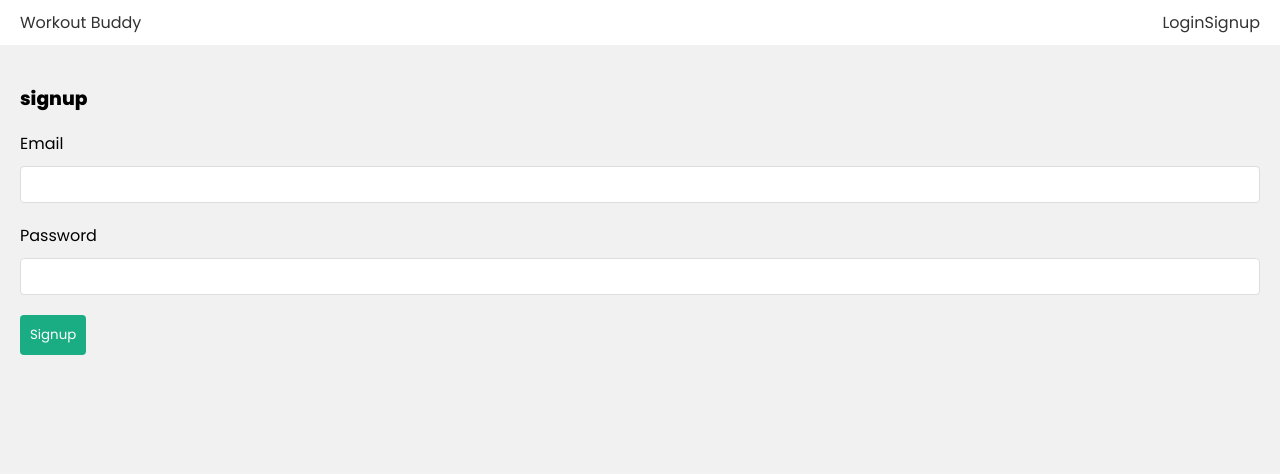
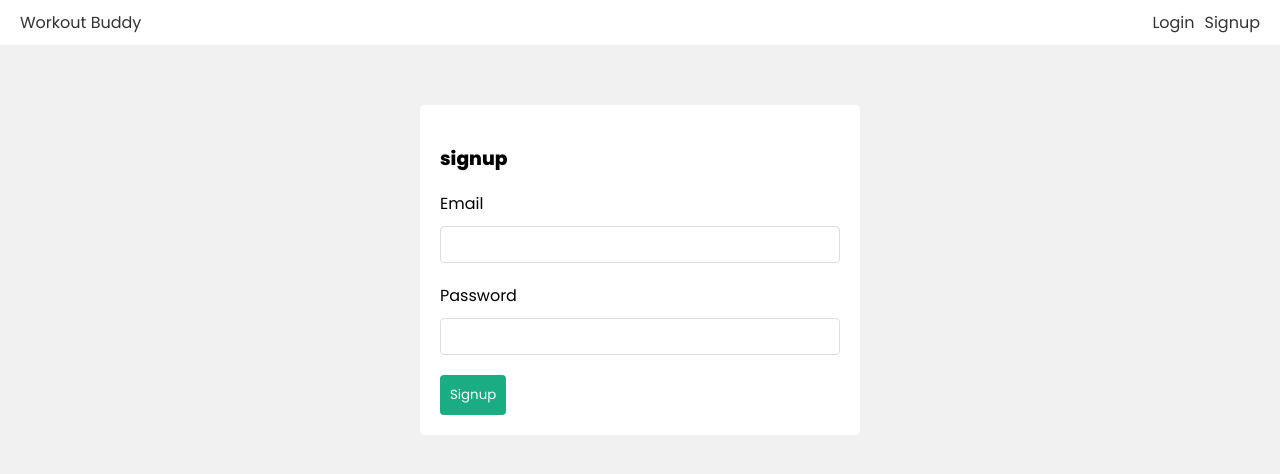
Before and after one commit to Adaamss/QuickTask, a React (Create React App) app in the folder frontend/: page /signup in a window 1280 px wide. Shown: the top 474 px of the page. Built offline with nearby package versions, Linux system fonts and the light colour scheme.

Commit message:
login& signup styling

```diff
--- a/frontend/src/index.css
+++ b/frontend/src/index.css
@@ -76,6 +76,7 @@
   color: #333;
 }
 
+/* new workout form */
 label,
 input {
   display: block;
@@ -110,19 +111,26 @@
   margin: 20px 0;
 }
 
-div.succces {
-  padding: 10px 15px;
-  background-color: #e6f4ea;
-  /* light green background */
-  border: 1px solid #26b303;
-  /* vivid green border */
-  color: #1a6602;
-  /* dark green text for readability */
-  border-radius: 5px;
-  margin: 20px 0;
-  font-weight: 500;
-}
-
 input.error {
   border: 1px solid var(--error);
 }
+
+/* navbar */
+nav {
+  display: flex;
+  align-items: center;
+}
+
+nav a {
+  margin-left: 10px;
+}
+
+/* auth forms */
+form.signup,
+form.login {
+  max-width: 400px;
+  margin: 40px auto;
+  padding: 20px;
+  background: #fff;
+  border-radius: 4px;
+}
```
